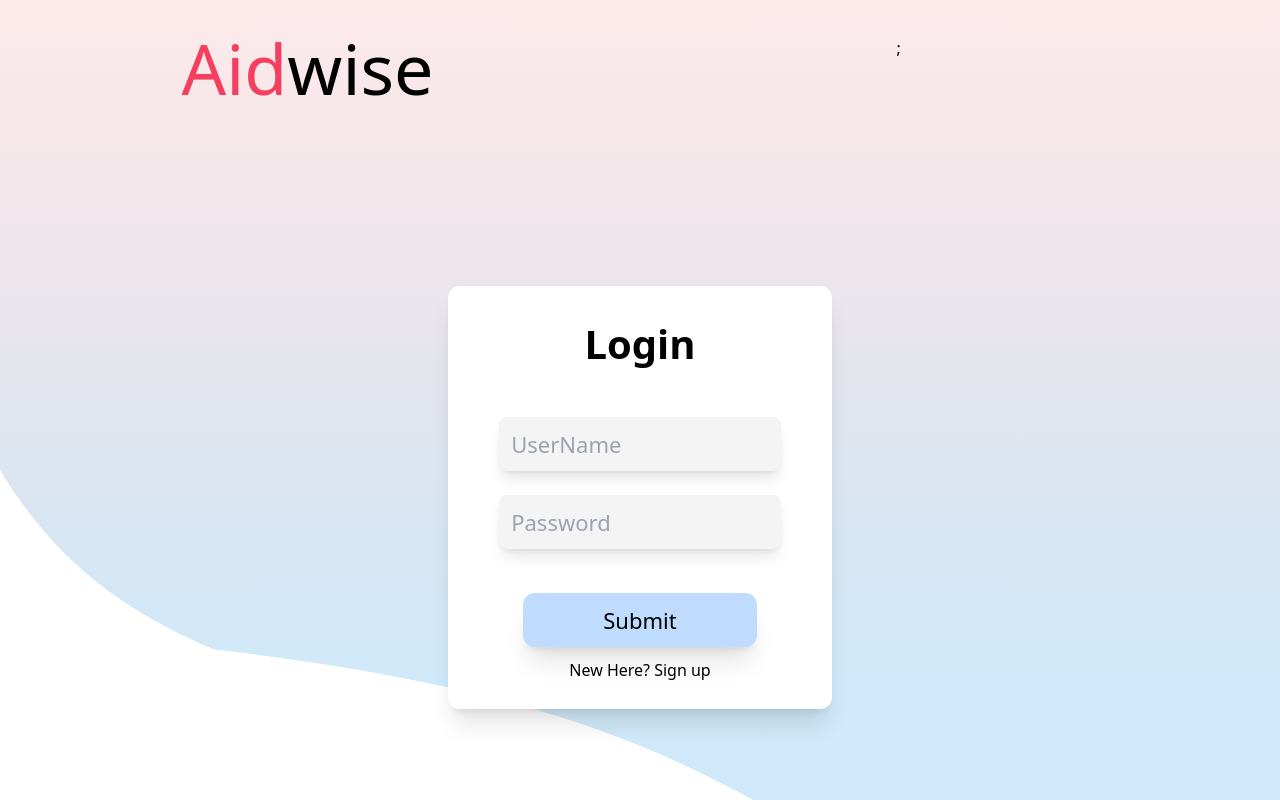
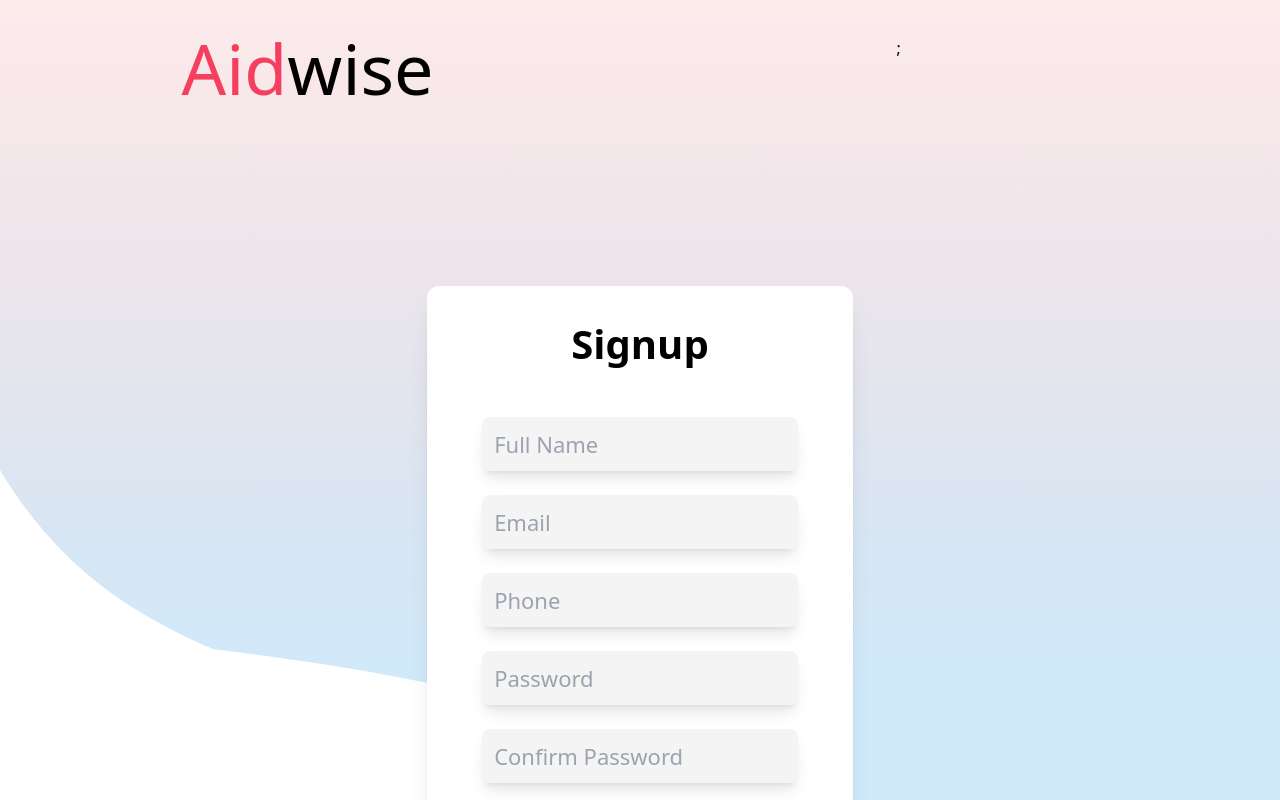
Before and after one commit to yashsehgal29/KrackHeads, a React (Vite) app: page /signup in a window 1280 px wide. Shown: the top 800 px of the page. Built offline with nearby package versions, Linux system fonts and the light colour scheme; a web font is replaced by a local one.

Commit message:
Added signup

```diff
--- a/src/App.jsx
+++ b/src/App.jsx
@@ -19,8 +19,8 @@ function App() {
         <Route path="/" element={<Home />}></Route>
         <Route path="/about" element={<About />}></Route>
         <Route path="/services" element={<Services />}></Route>
-        <Route path="/logsign" element={<Login />}></Route>
-        <Route path="signup" element={<Signup />}></Route>
+        <Route path="/login" element={<Login />}></Route>
+        <Route path="/signup" element={<Signup />}></Route>
       </Routes>
     </div>
   );
--- a/src/Components/Login.jsx
+++ b/src/Components/Login.jsx
@@ -1,18 +1,38 @@
-import React from "react";
-import { NavLink, Link } from "react-router-dom";
+import React, { useState } from "react";
+import { Link } from "react-router-dom";
 
 const Login = () => {
+  const [username, setUsername] = useState("");
+  const [password, setPassword] = useState("");
+
+  const handleUsernameChange = (e) => {
+    setUsername(e.target.value);
+  };
+
+  const handlePasswordChange = (e) => {
+    setPassword(e.target.value);
+  };
+
+  const handleSubmit = (e) => {
+    e.preventDefault();
+    // Implement your login logic here
+    console.log("Username:", username);
+    console.log("Password:", password);
+  };
+
   return (
     <div className="flex justify-center w-screen h-screen mt-[150px]">
       <div className="bg-white shadow-xl rounded-xl h-fit w-96 sh ">
         <div className="text-[40px] font-bold text-center my-[30px]">Login</div>
         <div className="justify-center w-full h-full ">
-          <form className="flex flex-col items-center justify-center p-4 gap-y-6">
+          <form className="flex flex-col items-center justify-center p-4 gap-y-6" onSubmit={handleSubmit}>
             <div className="flex items-center justify-center w-full">
               <input
                 type="text"
                 name="username"
-                placeholder="UserName"
+                placeholder="Username"
+                value={username}
+                onChange={handleUsernameChange}
                 className="w-4/5 p-3 text-3xl rounded-lg shadow-lg bg-zinc-100"
               />
             </div>
@@ -21,6 +41,8 @@ const Login = () => {
                 type="password"
                 name="password"
                 placeholder="Password"
+                value={password}
+                onChange={handlePasswordChange}
                 className="w-4/5 p-3 text-3xl rounded-lg shadow-lg bg-zinc-100"
               />
             </div>
--- a/src/Components/Navbar.jsx
+++ b/src/Components/Navbar.jsx
@@ -23,7 +23,7 @@ const Navbar = () => {
         {/* Login sign up button */}
         <div className="w-[202px] h-[62px]">
           {pathname === "/" && (
-            <NavLink to="/logsign" className="your-class-name">
+            <NavLink to="/login" className="your-class-name">
               Login
             </NavLink>
           )}
--- a/src/Components/Signup.jsx
+++ b/src/Components/Signup.jsx
@@ -1,17 +1,59 @@
-import React from "react";
-import { NavLink } from "react-router-dom";
+import React, { useState } from "react";
+import { Link } from "react-router-dom";
+
 const Signup = () => {
+    const [formData, setFormData] = useState({
+        fullName: "",
+        email: "",
+        phone: "",
+        password: "",
+        confirmPassword: ""
+    });
+
+    const handleChange = (e) => {
+        const { name, value } = e.target;
+        setFormData({ ...formData, [name]: value });
+    };
+
+    const handleSubmit = (e) => {
+        e.preventDefault();
+        // Implement your signup logic here
+        console.log(formData);
+    };
+
     return (
         <div className="flex justify-center w-screen h-screen mt-[150px]">
-      <div className="bg-white shadow-xl rounded-xl h-fit w-96 sh ">
-        <div className="text-[40px] font-bold text-center my-[30px]">Login</div>
+            <div className="bg-white shadow-xl rounded-xl h-fit w-1/3 sh ">
+                <div className="text-[40px] font-bold text-center my-[30px]">Signup</div>
                 <div className="justify-center w-full h-full ">
-          <form className="flex flex-col items-center justify-center p-4 gap-y-6">
+                    <form className="flex flex-col items-center justify-center p-4 gap-y-6" onSubmit={handleSubmit}>
                         <div className="flex items-center justify-center w-full">
                             <input
                                 type="text"
-                name="username"
-                placeholder="UserName"
+                                name="fullName"
+                                placeholder="Full Name"
+                                value={formData.fullName}
+                                onChange={handleChange}
+                                className="w-4/5 p-3 text-3xl rounded-lg shadow-lg bg-zinc-100"
+                            />
+                        </div>
+                        <div className="flex items-center justify-center w-full">
+                            <input
+                                type="email"
+                                name="email"
+                                placeholder="Email"
+                                value={formData.email}
+                                onChange={handleChange}
+                                className="w-4/5 p-3 text-3xl rounded-lg shadow-lg bg-zinc-100"
+                            />
+                        </div>
+                        <div className="flex items-center justify-center w-full">
+                            <input
+                                type="tel"
+                                name="phone"
+                                placeholder="Phone"
+                                value={formData.phone}
+                                onChange={handleChange}
                                 className="w-4/5 p-3 text-3xl rounded-lg shadow-lg bg-zinc-100"
                             />
                         </div>
@@ -20,6 +62,18 @@ const Signup = () => {
                                 type="password"
                                 name="password"
                                 placeholder="Password"
+                                value={formData.password}
+                                onChange={handleChange}
+                                className="w-4/5 p-3 text-3xl rounded-lg shadow-lg bg-zinc-100"
+                            />
+                        </div>
+                        <div className="flex items-center justify-center w-full">
+                            <input
+                                type="password"
+                                name="confirmPassword"
+                                placeholder="Confirm Password"
+                                value={formData.confirmPassword}
+                                onChange={handleChange}
                                 className="w-4/5 p-3 text-3xl rounded-lg shadow-lg bg-zinc-100"
                             />
                         </div>
@@ -31,7 +85,7 @@ const Signup = () => {
                                 Submit
                             </button>
                             <div className="p-3 text-center">
-                <NavLink to="/signup">New Here? Sign up</NavLink>
+                                <Link to="/login">Already have an account? Login</Link>
                             </div>
                         </div>
                     </form>
```
Lines whose indentation alone changed are shown as unchanged.
